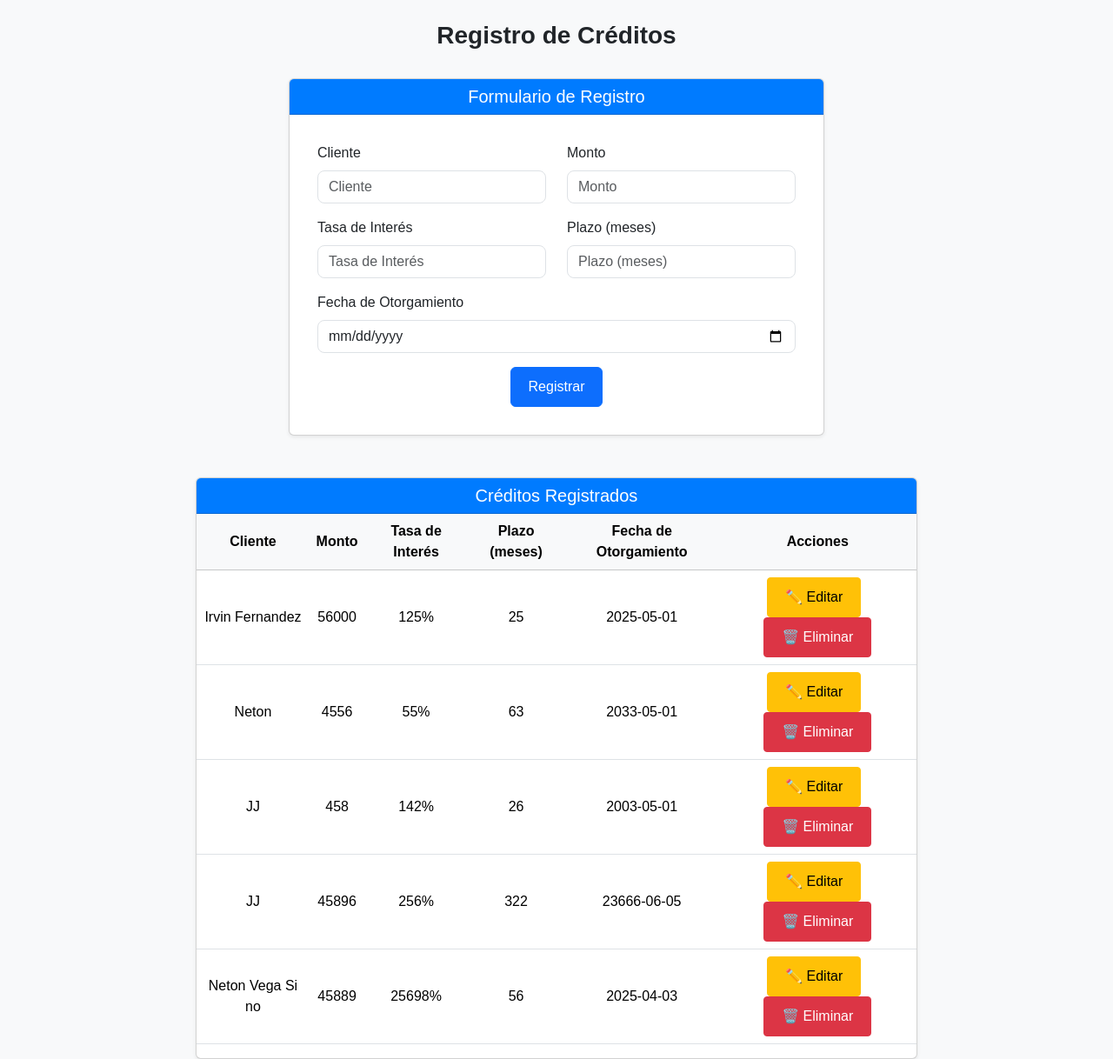
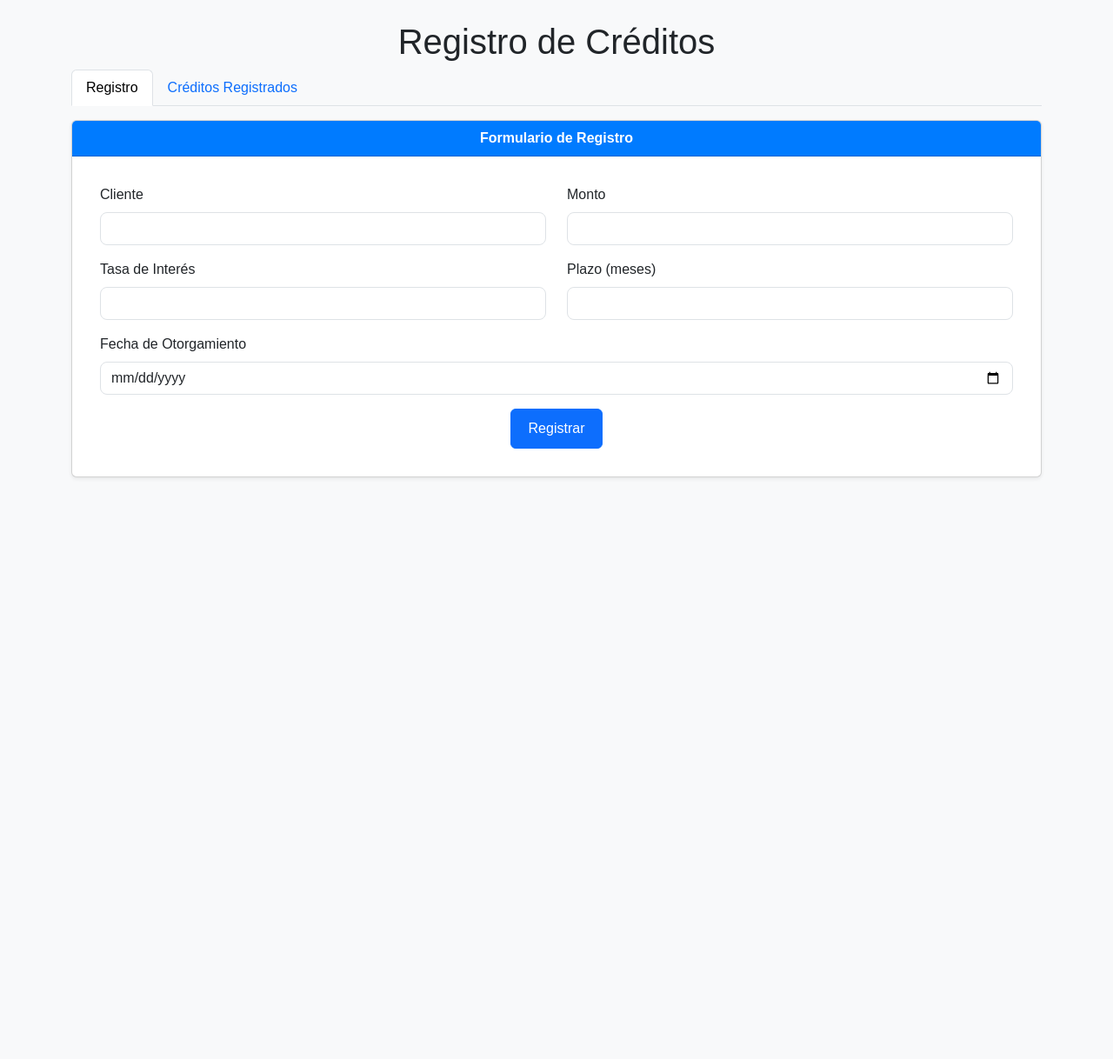
Before and after one commit to IrvinSegura/Registros-de-Creditos, a Flask app: page / in a window 1280 px wide. Shown: the whole page at 87% size. After the commit the page ends 550 px from the top, so only its background shows below. Run offline with Flask 3, Linux system fonts and the light colour scheme; data comes from the database, SQL or seed files in the repository; both versions use the stored data as it was after the commit; parts of the project's set-up code (start-up, migrations or seed data) failed here and were passed over.

Commit message:
update modules in app

```diff
--- a/app.py
+++ b/app.py
@@ -0,0 +1,23 @@
+# Description: Main file to run the application.
+from flask import Flask
+from flask_cors import CORS
+from config import Config
+from models import db
+from routes import creditos_bp
+
+# Creating the Flask app
+app = Flask(__name__)
+app.config.from_object(Config)
+
+# Initializing the database
+db.init_app(app)
+CORS(app)
+
+# Registering the blueprint
+app.register_blueprint(creditos_bp, url_prefix="/creditos")
+
+# Running the app
+if __name__ == '__main__':
+    with app.app_context():
+        db.create_all()
+    app.run(debug=True)
--- a/templates/index.html
+++ b/templates/index.html
@@ -12,61 +12,51 @@
 </head>
 
 <body class="bg-light">
-    <div class="container-fluid">
-        <!-- Título Principal -->
-        <div class="row my-4">
-            <div class="col-12 text-center">
-                <h1 class="h3"><strong>Registro de Créditos</strong></h1>
-            </div>
-        </div>
+    <div class="container mt-4">
+        <h1 class="text-center">Registro de Créditos</h1>
+        <!-- Nav Tabs -->
+        <ul class="nav nav-tabs" id="creditosTabs" role="tablist">
+            <li class="nav-item" role="presentation">
+                <button class="nav-link active" id="registro-tab" data-bs-toggle="tab" data-bs-target="#registro" type="button" role="tab">Registro</button>
+            </li>
+            <li class="nav-item" role="presentation">
+                <button class="nav-link" id="tabla-tab" data-bs-toggle="tab" data-bs-target="#tabla" type="button" role="tab">Créditos Registrados</button>
+            </li>
+        </ul>
+        <!-- End Nav Tabs -->
 
-        <!-- Formulario de Registro -->
-        <div class="row justify-content-center">
-            <div class="col-12 col-md-8 col-lg-6">
+        <!-- Tab Content -->
+        <div class="tab-content mt-3" id="creditosTabsContent">
+            <!-- Register Form -->
+            <div class="tab-pane fade show active" id="registro" role="tabpanel">
                 <div class="card shadow-sm mb-4">
-                    <div class="card-header">
-                        <h5 class="card-title mb-0 text-center">Formulario de Registro</h5>
-                    </div>
+                    <div class="card-header text-center">Formulario de Registro</div>
                     <div class="card-body">
                         <form id="formulario" class="needs-validation" novalidate>
                             <div class="row mb-3">
-                                <!-- Cliente -->
                                 <div class="col-6">
                                     <label for="cliente" class="form-label">Cliente</label>
-                                    <input type="text" id="cliente" class="form-control" placeholder="Cliente" required>
-                                    <div class="invalid-feedback">Ingrese un cliente válido.</div>
+                                    <input type="text" id="cliente" class="form-control" required>
                                 </div>
-                                <!-- Monto -->
                                 <div class="col-6">
                                     <label for="monto" class="form-label">Monto</label>
-                                    <input type="number" id="monto" class="form-control" placeholder="Monto" required>
-                                    <div class="invalid-feedback">Ingrese un monto válido.</div>
+                                    <input type="number" id="monto" class="form-control" required>
                                 </div>
                             </div>
-
                             <div class="row mb-3">
-                                <!-- Tasa de Interés -->
                                 <div class="col-6">
                                     <label for="tasa_interes" class="form-label">Tasa de Interés</label>
-                                    <input type="number" step="0.01" id="tasa_interes" class="form-control" placeholder="Tasa de Interés" required>
-                                    <div class="invalid-feedback">Ingrese una tasa de interés válida.</div>
+                                    <input type="number" step="0.01" id="tasa_interes" class="form-control" required>
                                 </div>
-                                <!-- Plazo -->
                                 <div class="col-6">
                                     <label for="plazo" class="form-label">Plazo (meses)</label>
-                                    <input type="number" id="plazo" class="form-control" placeholder="Plazo (meses)" required>
-                                    <div class="invalid-feedback">Ingrese un plazo válido.</div>
+                                    <input type="number" id="plazo" class="form-control" required>
                                 </div>
                             </div>
-
                             <div class="mb-3">
-                                <!-- Fecha de Otorgamiento -->
                                 <label for="fecha_otorgamiento" class="form-label">Fecha de Otorgamiento</label>
                                 <input type="date" id="fecha_otorgamiento" class="form-control" required>
-                                <div class="invalid-feedback">Ingrese una fecha válida.</div>
                             </div>
-
-                            <!-- Botón de Registro -->
                             <div class="text-center">
                                 <button type="submit" class="btn btn-primary">Registrar</button>
                             </div>
@@ -74,15 +64,12 @@
                     </div>
                 </div>
             </div>
-        </div>
+            <!-- End Register Form -->
 
-        <!-- Tabla de Créditos -->
-        <div class="row mt-4 justify-content-center">
-            <div class="col-12 col-md-10 col-lg-8">
+            <!-- Credit Table -->
+            <div class="tab-pane fade" id="tabla" role="tabpanel">
                 <div class="card shadow-sm">
-                    <div class="card-header">
-                        <h5 class="card-title mb-0 text-center">Créditos Registrados</h5>
-                    </div>
+                    <div class="card-header text-center">Créditos Registrados</div>
                     <div class="table-responsive">
                         <table class="table table-hover text-center">
                             <thead class="table-light">
@@ -102,7 +89,7 @@
                                     <td>5%</td>
                                     <td>12</td>
                                     <td>2025-03-03</td>
-                                    <td class="acciones">
+                                    <td>
                                         <button class="btn btn-warning btn-sm" data-bs-toggle="modal" data-bs-target="#modalEditarCredito">Editar</button>
                                         <button class="btn btn-danger btn-sm">Eliminar</button>
                                     </td>
@@ -112,10 +99,13 @@
                     </div>
                 </div>
             </div>
+            <!-- End Credit Table -->
+        </div>
+        <!-- End Tab Content -->
     </div>
 
-        <!-- Modal para Editar Crédito -->
-        <div class="modal fade" id="modalEditarCredito" tabindex="-1" aria-labelledby="modalEditarCreditoLabel" aria-hidden="false">
+    <!-- Modal for edit credit -->
+    <div class="modal fade" id="modalEditarCredito" tabindex="-1" aria-labelledby="modalEditarCreditoLabel" aria-hidden="true">
         <div class="modal-dialog">
             <div class="modal-content">
                 <div class="modal-header">
@@ -150,9 +140,8 @@
                 </div>
             </div>
         </div>
+        <!-- End Modal -->
     </div>
-    </div>
-
     <script src="/static/script.js"></script>
 </body>
 
```
Also changed, not shown: routes.py (+8 -6 lines), database.db. Lines whose indentation alone changed are shown as unchanged.
